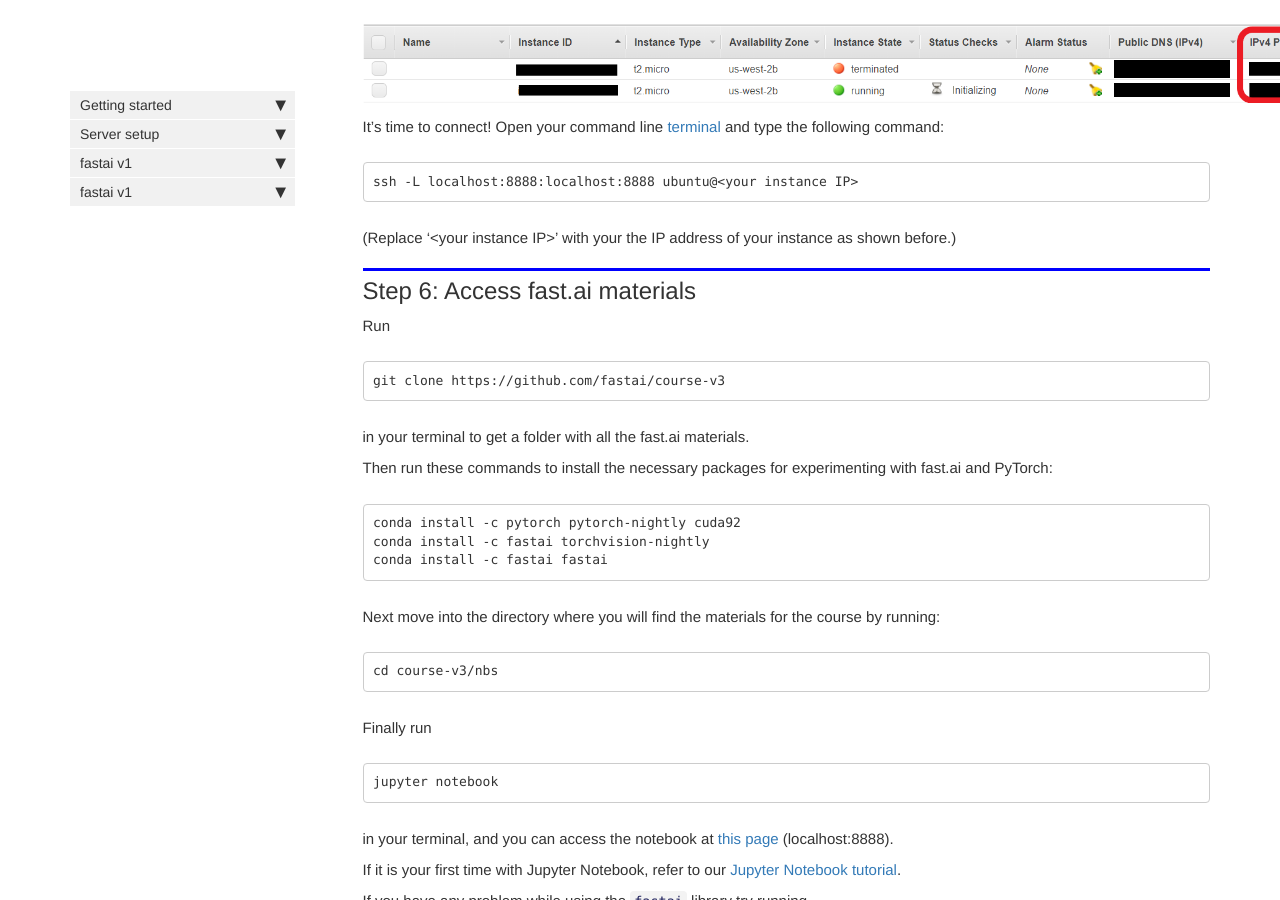
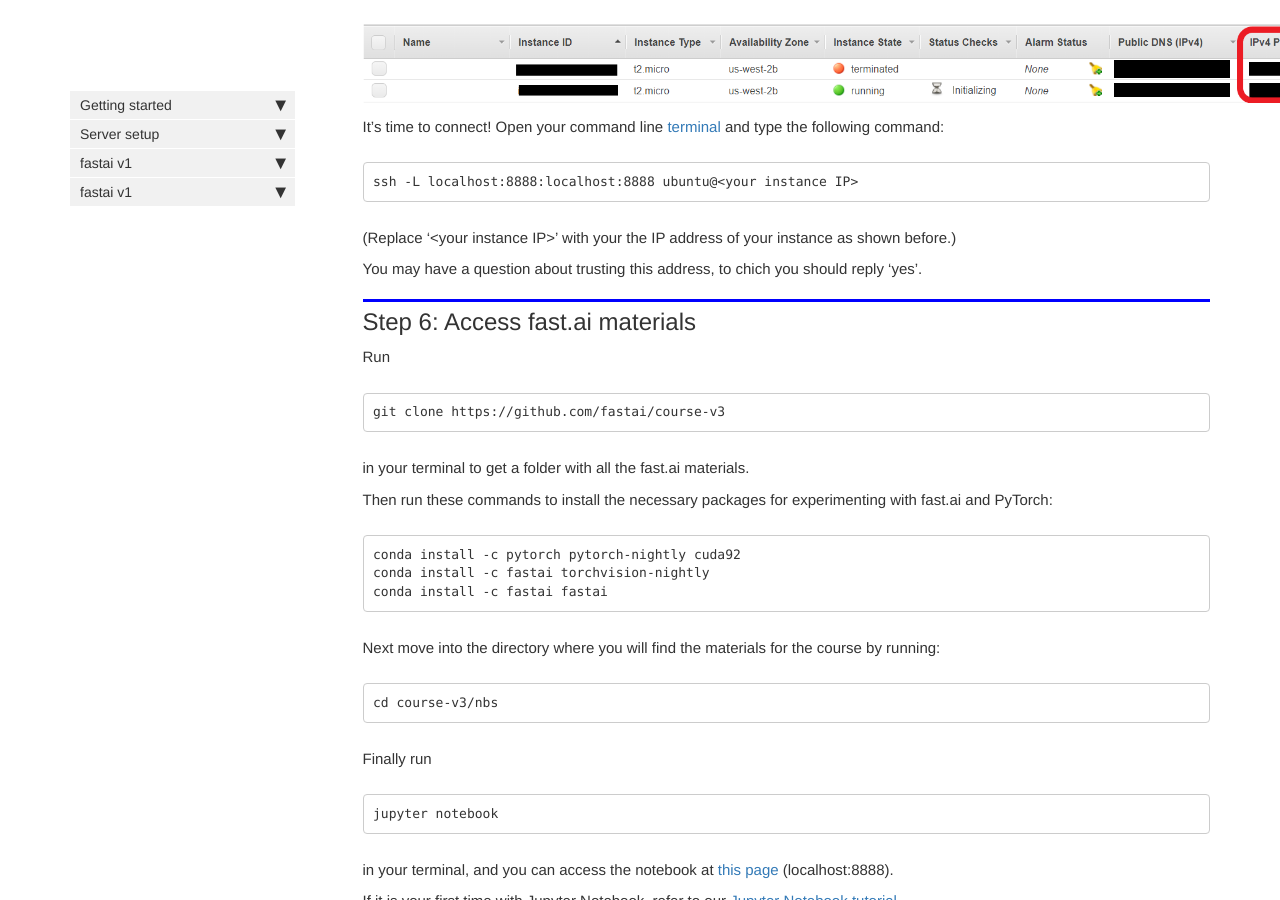
Before and after one commit to tamersalama/course-v3, a Jekyll site: the page built from docs/dlami_tutorial.md, in a window 1280 px wide and 900 px high, scrolled down 7487 px. Built offline with Jekyll 4.4.1, drawn with Linux system fonts in a browser that asks for light colours; nearby versions of some CDN libraries; comment, search, counter and statistics services are not loaded.

Commit message:
Update tutorial

````diff
--- a/docs/dlami_tutorial.md
+++ b/docs/dlami_tutorial.md
@@ -110,6 +110,8 @@
 ```
 (Replace '\<your instance IP\>' with your the IP address of your instance as shown before.)
 
+You may have a question about trusting this address, to chich you should reply 'yes'.
+
 ## Step 6: Access fast.ai materials
 
 Run
````
